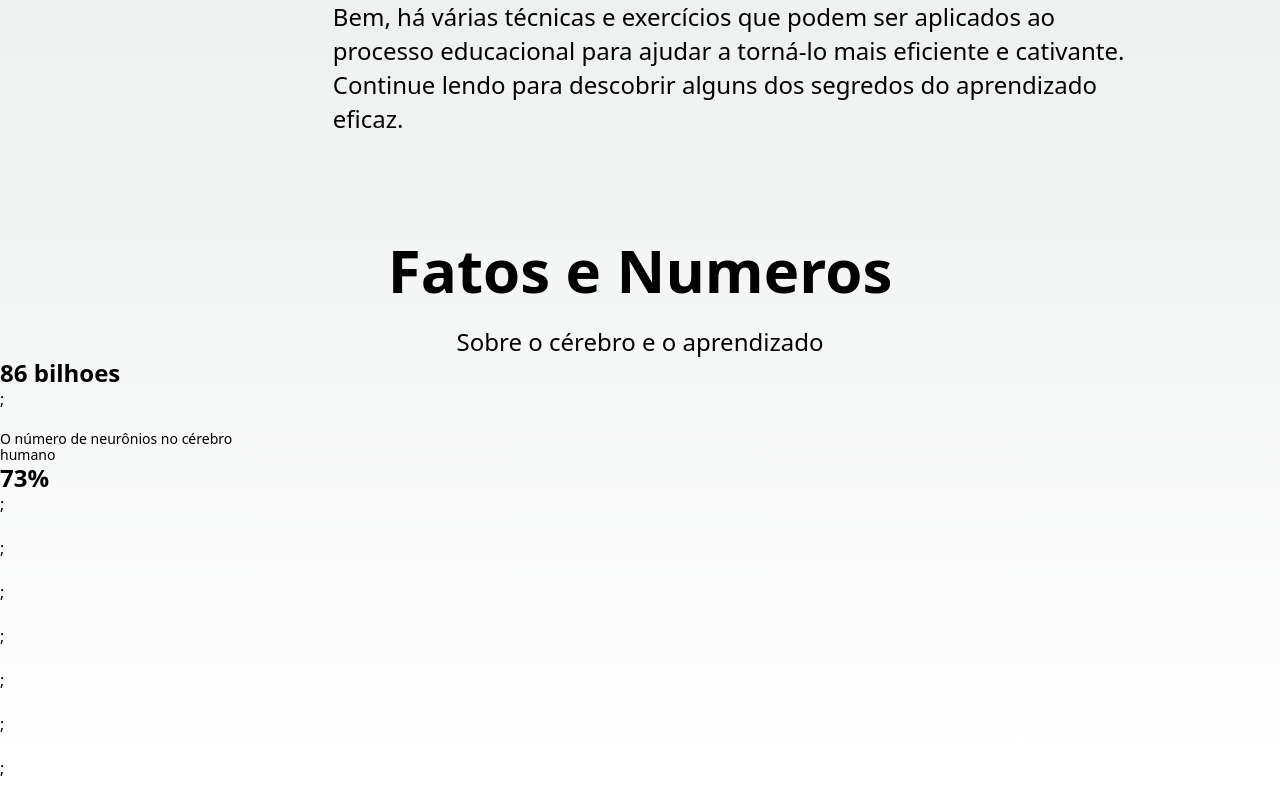
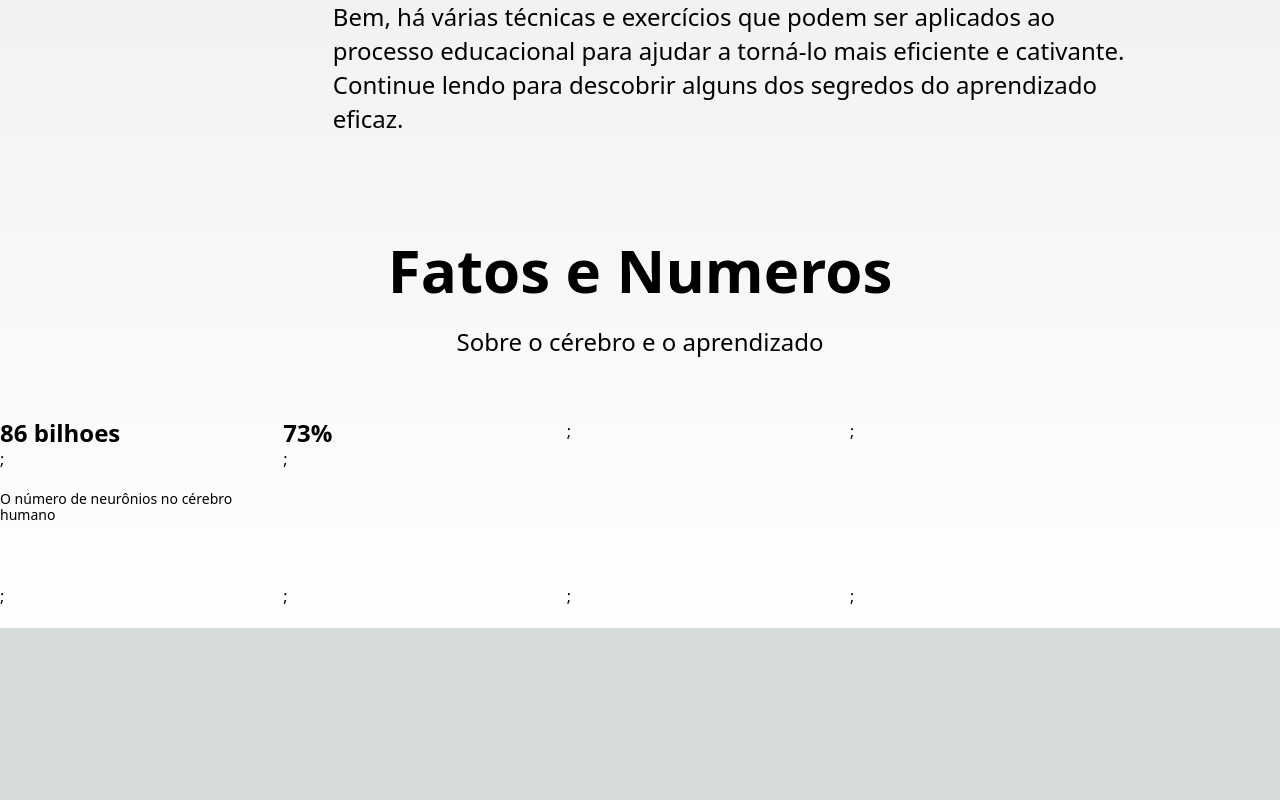
Before and after one commit to pansani/next.js-project_1, a Next.js app: page / in a window 1280 px wide. Shown: the part 1202-2002 px from the top of the page. After the commit the page ends 1830 px from the top, so only its background shows below. Built offline with nearby package versions, Linux system fonts and the light colour scheme.

Commit message:
started coding StaticsSection

```diff
--- a/components/StaticsSection.tsx
+++ b/components/StaticsSection.tsx
@@ -26,7 +26,13 @@ export default function StaticsSection() {
         Sobre o cérebro e o aprendizado
       </h2>
       <div style={{
-        width: '1100px'
+        width: '1100px',
+        display: 'flex',
+        flexWrap: 'wrap',
+        justifyContent: 'space-between',
+        margin: '0',
+        paddingTop: '60px',
+        rowGap: '60px'
       }}>
         <StaticsBlock
           title="86 bilhoes"
```
